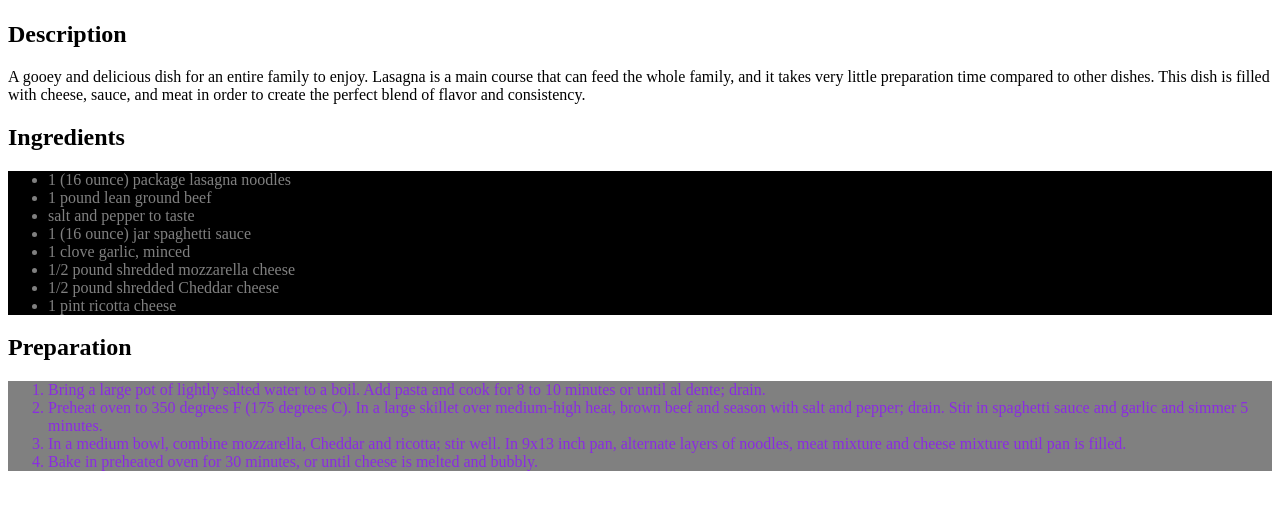
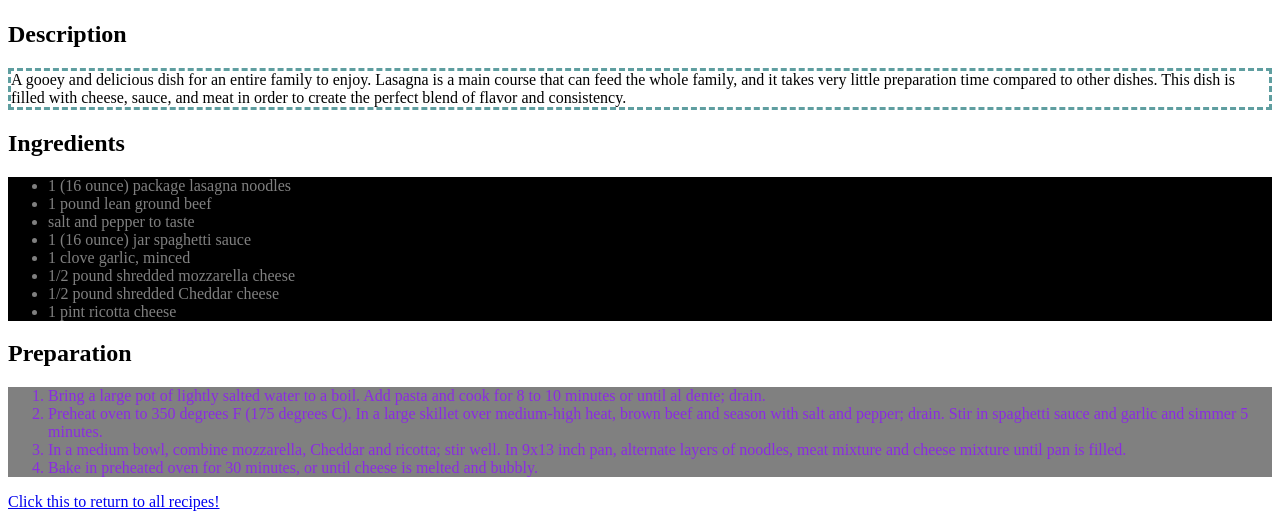
Before and after one commit to jacobmarch/odin-recipes, a plain HTML site: page recipes/lasagna.html in a window 1280 px wide. Shown: the part 384-903 px from the top of the page. Before the commit the page ends 871 px from the top, so only its background shows below. Drawn offline with Linux system fonts and the light colour scheme.

Commit message:
Added borders

```diff
--- a/recipes/lasagna.html
+++ b/recipes/lasagna.html
@@ -28,5 +28,6 @@
             <li>In a medium bowl, combine mozzarella, Cheddar and ricotta; stir well. In 9x13 inch pan, alternate layers of noodles, meat mixture and cheese mixture until pan is filled.</li>
             <li>Bake in preheated oven for 30 minutes, or until cheese is melted and bubbly.</li>
         </ol>
+        <a href="../index.html">Click this to return to all recipes!</a>
     </body>
 </html>
--- a/style.css
+++ b/style.css
@@ -14,3 +14,8 @@
 h1 {
     font-family: 'Lucida Sans', 'Lucida Sans Regular', 'Lucida Grande', 'Lucida Sans Unicode', Geneva, Verdana, sans-serif;
 }
+p {
+    border: 40 px;
+    border-style: dashed;
+    border-color: cadetblue;
+}
```
